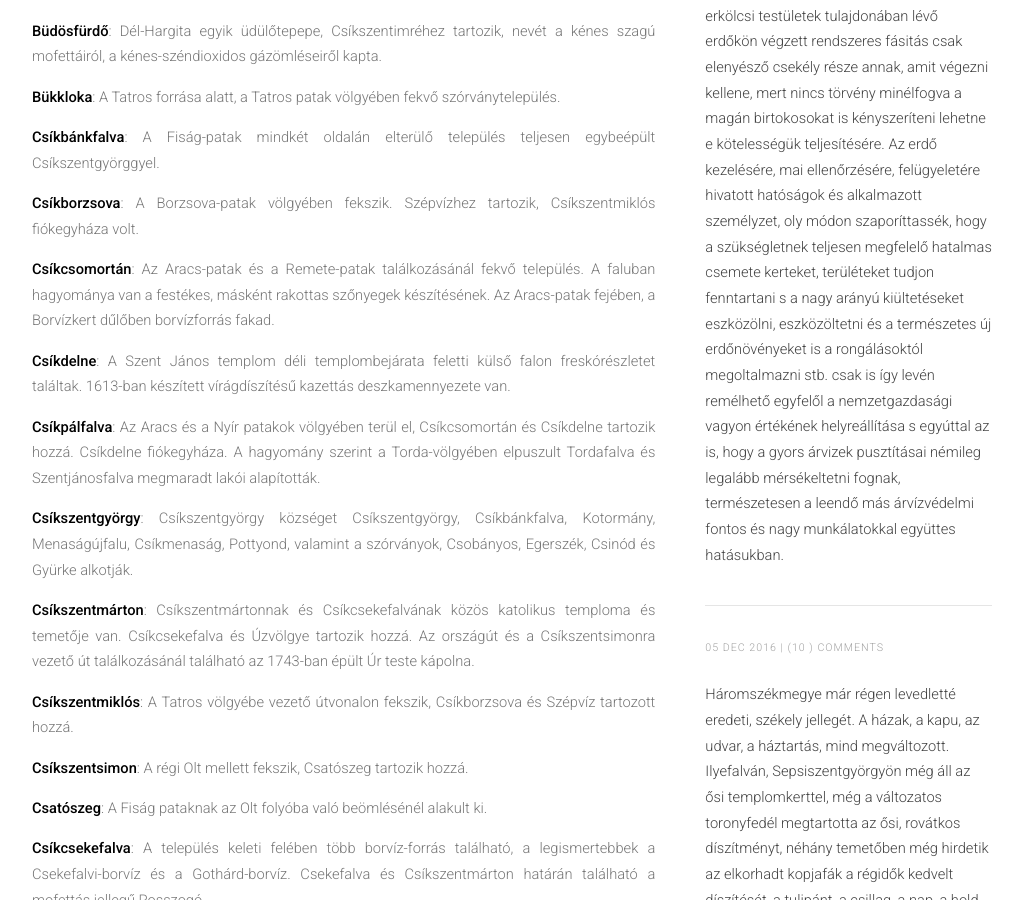
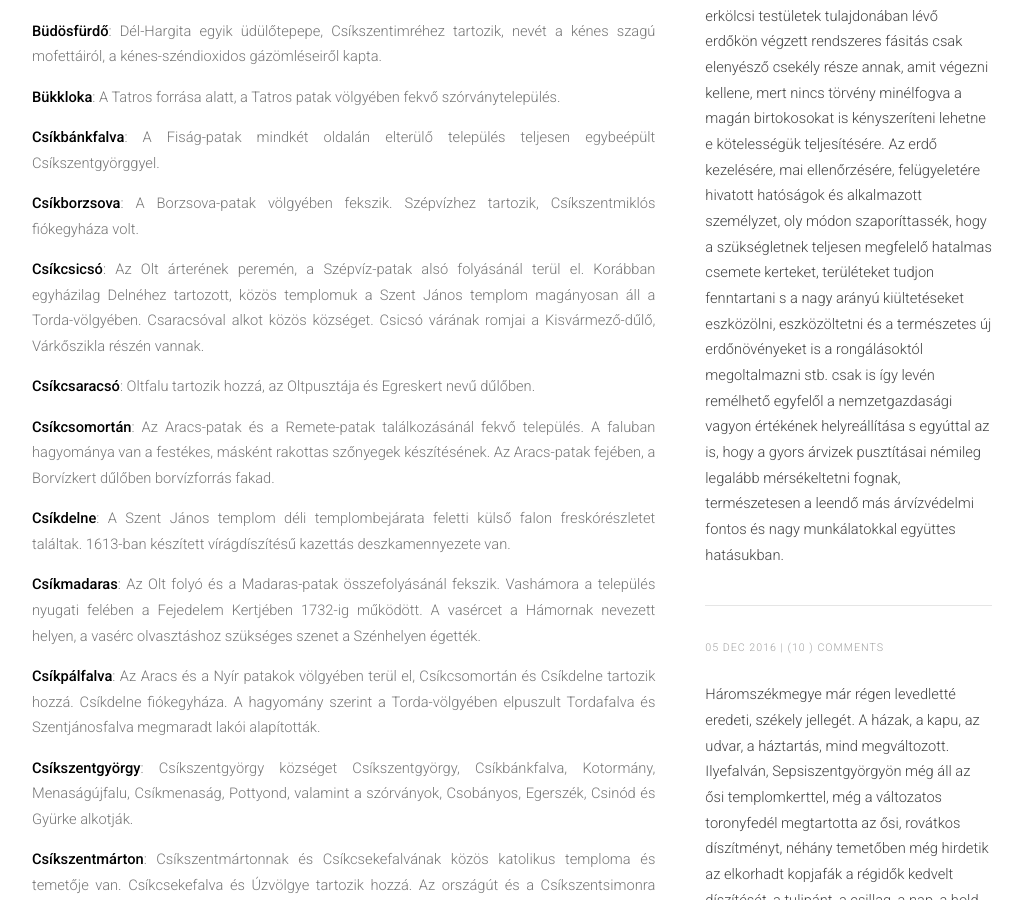
Before and after one commit to siculia/siculia.github.io, a Jekyll site: the page built from siculia-csikszek.html, in a window 1280 px wide and 900 px high, scrolled down 1989 px. Shown: the whole window, without its empty margins (128-1150 px from the left). Built offline with Jekyll 4.4.1, drawn with Linux system fonts in a browser that asks for light colours; nearby versions of some CDN libraries; library files that are not in the unit come from our copies; some of the changed text lies outside the part shown.

Commit message:
Csíkszéki települések leírása, Csíkmadaras

```diff
--- a/siculia-csikszek.html
+++ b/siculia-csikszek.html
@@ -58,9 +58,12 @@ layout: default
 							<p style="text-align: justify;"><b>Büdösfürdő</b>: Dél-Hargita egyik üdülőtepepe, Csíkszentimréhez tartozik, nevét a kénes szagú mofettáiról, a kénes-széndioxidos gázömléseiről kapta.</p>
 							<p style="text-align: justify;"><b>Bükkloka</b>: A Tatros forrása alatt, a Tatros patak völgyében fekvő szórványtelepülés.</p>
 							<p style="text-align: justify;"><b>Csíkbánkfalva</b>: A Fiság-patak mindkét oldalán elterülő település teljesen egybeépült Csíkszentgyörggyel.</p>
-							<p style="text-align: justify;"><b>Csíkborzsova</b>: A Borzsova-patak völgyében fekszik. Szépvízhez tartozik, Csíkszentmiklós fiókegyháza volt.
+							<p style="text-align: justify;"><b>Csíkborzsova</b>: A Borzsova-patak völgyében fekszik. Szépvízhez tartozik, Csíkszentmiklós fiókegyháza volt.</p>
+							<p style="text-align: justify;"><b>Csíkcsicsó</b>: Az Olt árterének peremén, a Szépvíz-patak alsó folyásánál terül el. Korábban egyházilag Delnéhez tartozott, közös templomuk a Szent János templom magányosan áll a Torda-völgyében. Csaracsóval alkot közös községet. Csicsó várának romjai a Kisvármező-dűlő, Várkőszikla részén vannak.</p>
+							<p style="text-align: justify;"><b>Csíkcsaracsó</b>: Oltfalu tartozik hozzá, az Oltpusztája és Egreskert nevű dűlőben.</p>
 							<p style="text-align: justify;"><b>Csíkcsomortán</b>: Az Aracs-patak és a Remete-patak találkozásánál fekvő település. A faluban hagyománya van a festékes, másként rakottas szőnyegek készítésének. Az Aracs-patak fejében, a Borvízkert dűlőben borvízforrás fakad.</p>
-							<p style="text-align: justify;"><b>Csíkdelne</b>: A Szent János templom déli templombejárata feletti külső falon freskórészletet találtak. 1613-ban készített vírágdíszítésű kazettás deszkamennyezete van.
+							<p style="text-align: justify;"><b>Csíkdelne</b>: A Szent János templom déli templombejárata feletti külső falon freskórészletet találtak. 1613-ban készített vírágdíszítésű kazettás deszkamennyezete van.</p>
+							<p style="text-align: justify;"><b>Csíkmadaras</b>: Az Olt folyó és a Madaras-patak összefolyásánál fekszik. Vashámora a település nyugati felében a Fejedelem Kertjében 1732-ig működött. A vasércet a Hámornak nevezett helyen, a vasérc olvasztáshoz szükséges szenet a Szénhelyen égették.</p>
 							<p style="text-align: justify;"><b>Csíkpálfalva</b>: Az Aracs és a Nyír patakok völgyében terül el, Csíkcsomortán és Csíkdelne tartozik hozzá. Csíkdelne fiókegyháza. A hagyomány szerint a Torda-völgyében elpuszult Tordafalva és Szentjánosfalva megmaradt lakói alapították.</p>
 							<p style="text-align: justify;"><b>Csíkszentgyörgy</b>: Csíkszentgyörgy községet Csíkszentgyörgy, Csíkbánkfalva, Kotormány, Menaságújfalu, Csíkmenaság, Pottyond, valamint a szórványok, Csobányos, Egerszék, Csinód és Gyürke alkotják.
 							<p style="text-align: justify;"><b>Csíkszentmárton</b>: Csíkszentmártonnak és Csíkcsekefalvának közös katolikus temploma és temetője van. Csíkcsekefalva és Úzvölgye tartozik hozzá. Az országút és a Csíkszentsimonra vezető út találkozásánál található az 1743-ban épült Úr teste kápolna.</p>
@@ -97,7 +100,7 @@ layout: default
 							<p style="text-align: justify;"><b>Szépvíz</b>: A Középcsíki-medence keleti szélén található.  Borzsova, Csíkszentmiklós és Bükkloka tartozik hozzá.</p>
 							<p style="text-align: justify;"><b>Lóvész</b>: A Nagy-Lóvész, máskénta Lóvész-tető alatt fekvő hegyvidéki szórványtelepülés.</p>
 							<p style="text-align: justify;"><b>Menaságújfalu</b>: A Fiság és a Taploca patakok találkozásánál létrejött település.</p>
-							<p style="text-align: justify;"><b>Madéfalva</b>: A Mórhegyes aljában fekszik, jelentős vasúti csomópont. Három jelentősebb borvízforrása van, a Sásszély-dűlőben, a Zsibitó-dülőben és a Tók utcában.</p>
+							<p style="text-align: justify;"><b>Madéfalva</b>: Korábbi neve Amádéfalva volt. A Mórhegyes aljában fekszik, jelentős vasúti csomópont. Három jelentősebb borvízforrása van, a Sásszély-dűlőben, a Zsibitó-dülőben és a Tók utcában.</p>
 							<p style="text-align: justify;"><b>Pottyond</b>: A Fenyővize és a Vasond-patak összefolyásánál fekszik. Három falurészből, Borloka, Bükkfalva és Lázárfalva áll.</p>
 							<p style="text-align: justify;"><b>Úzvölgye</b>: A Magyarós-patak alsó folyásánál álló hadikápolnát a határőrezred építette, az életüket vesztett katonák emlékére. A háromszéki székelyek évente megemlékeznek az 1944. augusztus 29-én itt elesett hozzátartozóikról.
 							<p style="text-align: justify;"><b>Vacsárcsi</b>: Kápolnáját a szatmári béke után, Jánosi Mátyás gyulafehérvári kanonok építette.</p>
```
